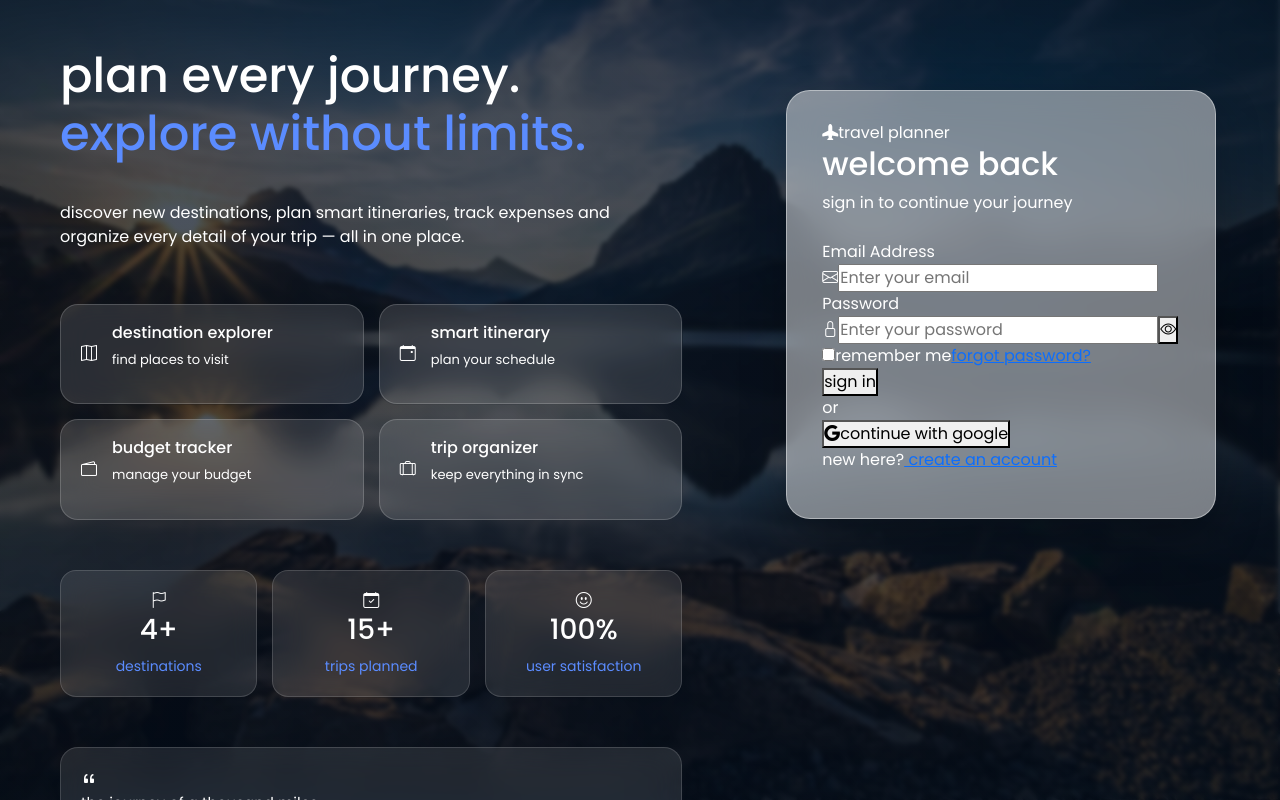
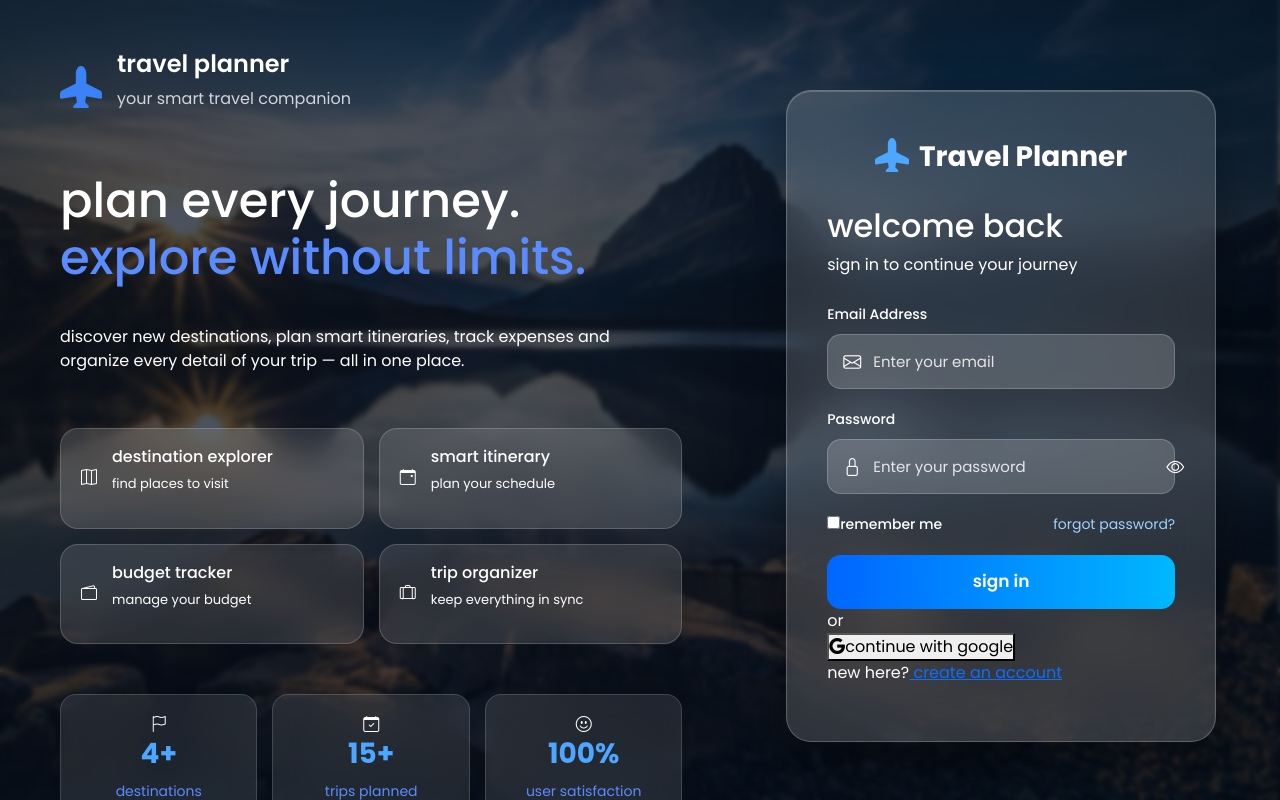
Before and after one commit to puttapavankumar261-ux/Travel_Planner, a React (Vite) app: page / in a window 1280 px wide. Shown: the top 800 px of the page. Built offline with nearby package versions, Linux system fonts and the light colour scheme.

Commit message:
updated login css and login jsx file

```diff
--- a/src/assets/styles/Login.css
+++ b/src/assets/styles/Login.css
@@ -54,7 +54,7 @@ body{
     padding-left: 40px;
 }
 
-.login-card{
+/* .login-card{
     width: 100%;
     max-width: 430px;
 
@@ -70,14 +70,36 @@ body{
     border-radius: 24px;
 
     box-shadow: 0 20px 45px rgba(0,0,0,.25);
-}
+} */
 
-.login-card{
+/* .login-card{
     padding:30px 35px;
 }
 
 .login-card h2{
     margin-bottom:8px;
+} */
+
+.login-card{
+
+    width:100%;
+    max-width:430px;
+
+    padding:40px;
+
+    background:rgba(255,255,255,.15);
+
+    backdrop-filter:blur(25px);
+    -webkit-backdrop-filter:blur(25px);
+
+    border:1px solid rgba(255,255,255,.22);
+
+    border-radius:25px;
+
+    box-shadow:
+        0 20px 50px rgba(0,0,0,.35),
+        inset 0 1px 1px rgba(255,255,255,.2);
+
 }
 
 .subtitle{
@@ -107,6 +129,23 @@ body{
 
 }
 
+/* .overlay{
+
+    position:absolute;
+
+    inset:0;
+
+    background:
+    linear-gradient(
+        120deg,
+        rgba(6,18,35,.82),
+        rgba(20,55,105,.62)
+    );
+
+    backdrop-filter:blur(3px);
+
+} */
+
 /* ==================================================
                     HERO
 ================================================== */
@@ -115,7 +154,7 @@ body{
     z-index: 5;
 
     width: 100%;
-    height: 100vh;
+    /* height: 100vh; */
 
     display: flex;
     flex-direction: column;
@@ -162,6 +201,120 @@ body{
 
 .statistics{
     margin:35px 0;
+}
+
+/* .hero-section h1{
+
+    font-size:60px;
+
+    font-weight:700;
+
+    line-height:1.15;
+
+    margin-bottom:10px;
+
+} */
+
+/* .hero-description{
+
+    width:80%;
+
+    margin:30px 0;
+
+    color:#edf4ff;
+
+    font-size:18px;
+
+    line-height:30px;
+
+} */
+
+.feature-card{
+
+    display:flex;
+
+    align-items:center;
+
+    gap:15px;
+
+    padding:18px;
+
+    background:rgba(255,255,255,.12);
+
+    border:1px solid rgba(255,255,255,.18);
+
+    border-radius:18px;
+
+    backdrop-filter:blur(18px);
+
+    transition:.35s;
+
+}
+
+.feature-card:hover{
+
+    transform:translateY(-8px);
+
+    background:rgba(255,255,255,.18);
+
+    box-shadow:0 18px 35px rgba(0,0,0,.35);
+
+}
+
+.stat{
+
+    flex:1;
+
+    padding:22px;
+
+    border-radius:18px;
+
+    text-align:center;
+
+    background:rgba(255,255,255,.12);
+
+    border:1px solid rgba(255,255,255,.18);
+
+    backdrop-filter:blur(18px);
+
+}
+
+.stat h3{
+
+    color:#4da6ff;
+
+    font-size:34px;
+
+    font-weight:700;
+
+}
+
+.login-logo{
+
+    display:flex;
+
+    justify-content:center;
+
+    align-items:center;
+
+    gap:10px;
+
+    margin-bottom:25px;
+
+    color:#fff;
+
+    font-size:28px;
+
+    font-weight:700;
+
+}
+
+.login-logo i{
+
+    color:#4da6ff;
+
+    font-size:34px;
+
 }
 /* ==================================================
                     FEATURE GRID
@@ -288,3 +441,150 @@ body{
     }
 
 }
+
+/* div {
+    margin: 2px;
+    padding: 3px;
+} */
+
+/*========================
+   input-box
+=========================*/
+
+.input-box{
+
+    display:flex;
+
+    align-items:center;
+
+    margin-top:8px;
+
+    margin-bottom:18px;
+
+    padding:13px 15px;
+
+    border-radius:14px;
+
+    background:rgba(255,255,255,.18);
+
+    border:1px solid rgba(255,255,255,.20);
+
+}
+
+.input-box i{
+
+    color:white;
+
+    font-size:18px;
+
+    margin-right:12px;
+
+}
+
+.input-box input{
+
+    flex:1;
+
+    border:none;
+
+    outline:none;
+
+    background:transparent;
+
+    color:white;
+
+    font-size:15px;
+
+}
+
+.input-box input::placeholder{
+
+    color:#e6e6e6;
+
+}
+
+.login-card label{
+
+    color:white;
+
+    font-size:14px;
+
+    font-weight:500;
+
+}
+
+.eye-btn{
+
+    border:none;
+
+    background:none;
+
+    color:white;
+
+    cursor:pointer;
+
+    font-size:18px;
+
+}
+
+.login-options{
+
+    display:flex;
+
+    justify-content:space-between;
+
+    align-items:center;
+
+    margin:20px 0;
+
+    color:white;
+
+    font-size:14px;
+
+}
+
+.login-options a{
+
+    color:#9fd3ff;
+
+    text-decoration:none;
+
+}
+
+.login-options a:hover{
+
+    text-decoration:underline;
+
+}
+
+.login-btn{
+
+    width:100%;
+
+    padding:14px;
+
+    border:none;
+
+    border-radius:14px;
+
+    background:linear-gradient(90deg,#0066ff,#00b7ff);
+
+    color:white;
+
+    font-size:17px;
+
+    font-weight:600;
+
+    cursor:pointer;
+
+    transition:.35s;
+
+}
+
+.login-btn:hover{
+
+    transform:translateY(-3px);
+
+    box-shadow:0 15px 30px rgba(0,110,255,.4);
+
+}
--- a/src/modules/Auth/Login.jsx
+++ b/src/modules/Auth/Login.jsx
@@ -34,7 +34,7 @@ function Login() {
           <i className="bi bi-airplane-fill"></i>
 
           <div>
-            <h2>travel planner</h2>
+            <h2>Travel Planner</h2>
             <p>your smart travel companion</p>
           </div>
         </div>
@@ -42,9 +42,9 @@ function Login() {
         {/* Heading */}
 
         <h1>
-          plan every journey.
-          <br />
-          <span>explore without limits.</span>
+          <div>plan every journey.</div>
+
+          <div><span>explore without limits.</span></div>
         </h1>
 
         {/* Description */}
@@ -144,7 +144,7 @@ function Login() {
           <div className="login-logo">
             <i className="bi bi-airplane-fill"></i>
 
-            <span>travel planner</span>
+            <span>Travel Planner</span>
           </div>
 
           <h2>welcome back</h2>
```
